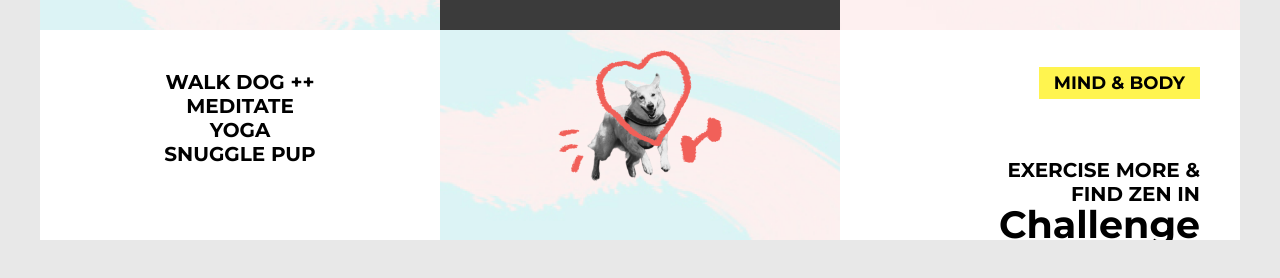
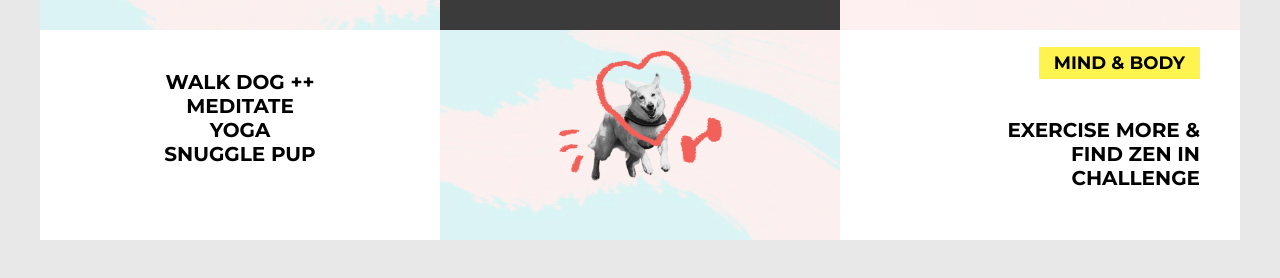
Before and after one commit to jenthatcher/Vision_board, a plain HTML site: page index.html in a window 1280 px wide. Shown: the part 660-938 px from the top of the page. Drawn offline with Linux system fonts and the light colour scheme.

Commit message:
changed challenge class to p class rather than strong class

```diff
--- a/index.html
+++ b/index.html
@@ -57,8 +57,8 @@
 		</div>
 
 		<div class="block small-block right light-bg">
-			<p class="mindbox"><span class="highlight">Mind &amp; Body</span></p><br>
-			<p>Exercise More &amp;<br>Find Zen in<br><strong class="challenge">Challenge</strong></p>
+			<p class="challenge"><span class="highlight">Mind &amp; Body</span></p><br>
+			<p>Exercise More &amp;<br>Find Zen in<br>Challenge</strong></p>
 		</div>
 
 	</div>
```
